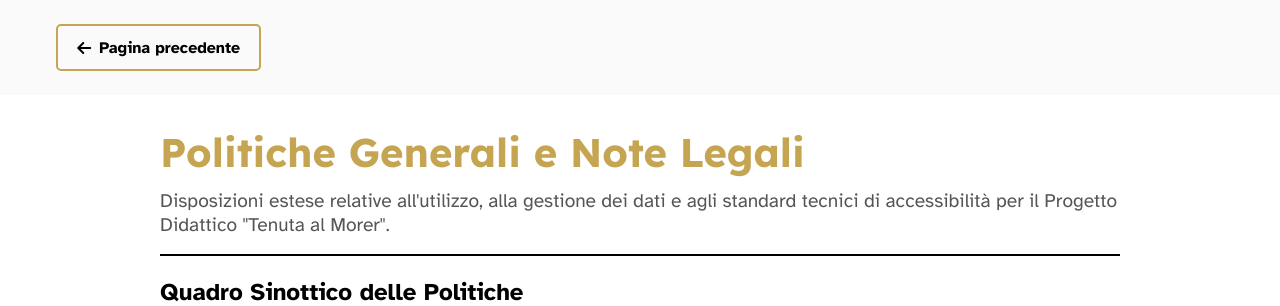
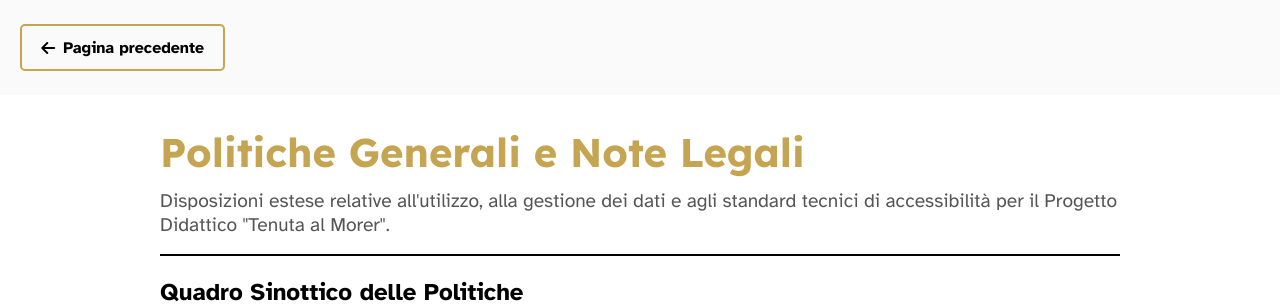
Before and after one commit to Tenuta-al-Morer/tecweb, a PHP site: page /policy.html in a window 1280 px wide. Shown: the top 306 px of the page. Run offline with PHP 8.4, Linux system fonts and the light colour scheme.

Commit message:
spostato pulsante "torna indietro" privacy

```diff
--- a/style/stile.css
+++ b/style/stile.css
@@ -327,7 +327,7 @@ SEZIONE PAGINA POLITICHE (NUOVA)
 
 /* Header semplificato della pagina policy */
 .policy-nav-header {
-    padding: 1.5em 3.5em;
+    padding: 1.5em 1.25em;
     border-bottom: 1px solid var(--bordercolor);
     background-color: #fafafa;
 }
```
